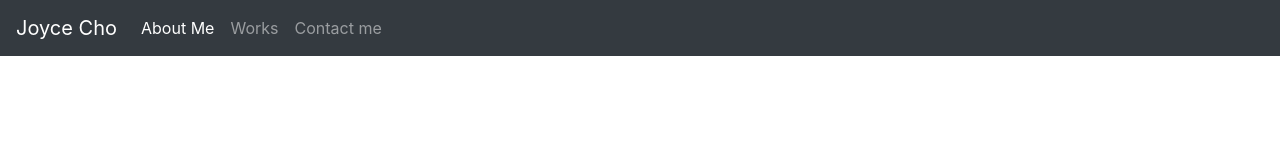
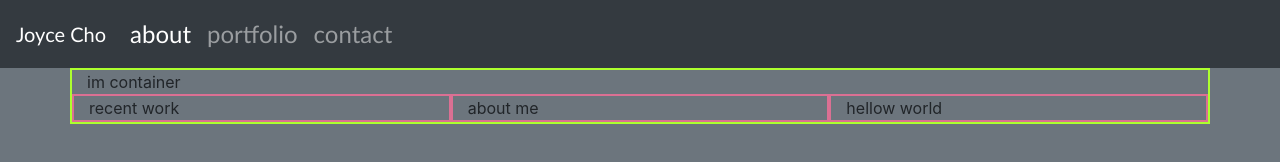
Before and after one commit to choiwa/portfolio, a plain HTML site: page index.html in a window 1280 px wide. Drawn offline with nearby package versions, Linux system fonts and the light colour scheme.

Commit message:
add 3 columns in a container

```diff
--- a/index.html
+++ b/index.html
@@ -12,8 +12,11 @@
       crossorigin="anonymous"
     />
   </head>
-  <body>
-    <nav class="navbar navbar-expand-lg navbar-dark bg-dark">
+  <body class="bg-secondary">
+    <nav
+      class="navbar navbar-expand-lg navbar-dark bg-dark"
+      style="font-family: Gill Sans,Arial,sans-serif; font-size: 1.5em"
+    >
       <a class="navbar-brand" href="#">Joyce Cho</a>
       <!-- turns into button navbar when screen small -->
       <button
@@ -30,13 +33,28 @@
       <div class="collapse navbar-collapse" id="navbarNavAltMarkup">
         <div class="navbar-nav">
           <a class="nav-item nav-link active" href="#"
-            >About Me<span class="sr-only">(current)</span></a
+            >about<span class="sr-only">(current)</span></a
           >
-          <a class="nav-item nav-link" href="#">Works</a>
-          <a class="nav-item nav-link" href="#">Contact me</a>
+          <a class="nav-item nav-link" href="#">portfolio</a>
+          <a class="nav-item nav-link" href="#">contact</a>
         </div>
       </div>
     </nav>
+
+    <div class="container" style="border:2px solid greenyellow;">
+      im container
+      <div class="row">
+        <div class="col-sm" style="border:2px solid palevioletred;">
+          recent work
+        </div>
+        <div class="col-sm" style="border:2px solid palevioletred;">
+          about me
+        </div>
+        <div class="col-sm" style="border:2px solid palevioletred;">
+          hellow world
+        </div>
+      </div>
+    </div>
 
     <script
       src="https://code.jquery.com/jquery-3.2.1.slim.min.js"
```
